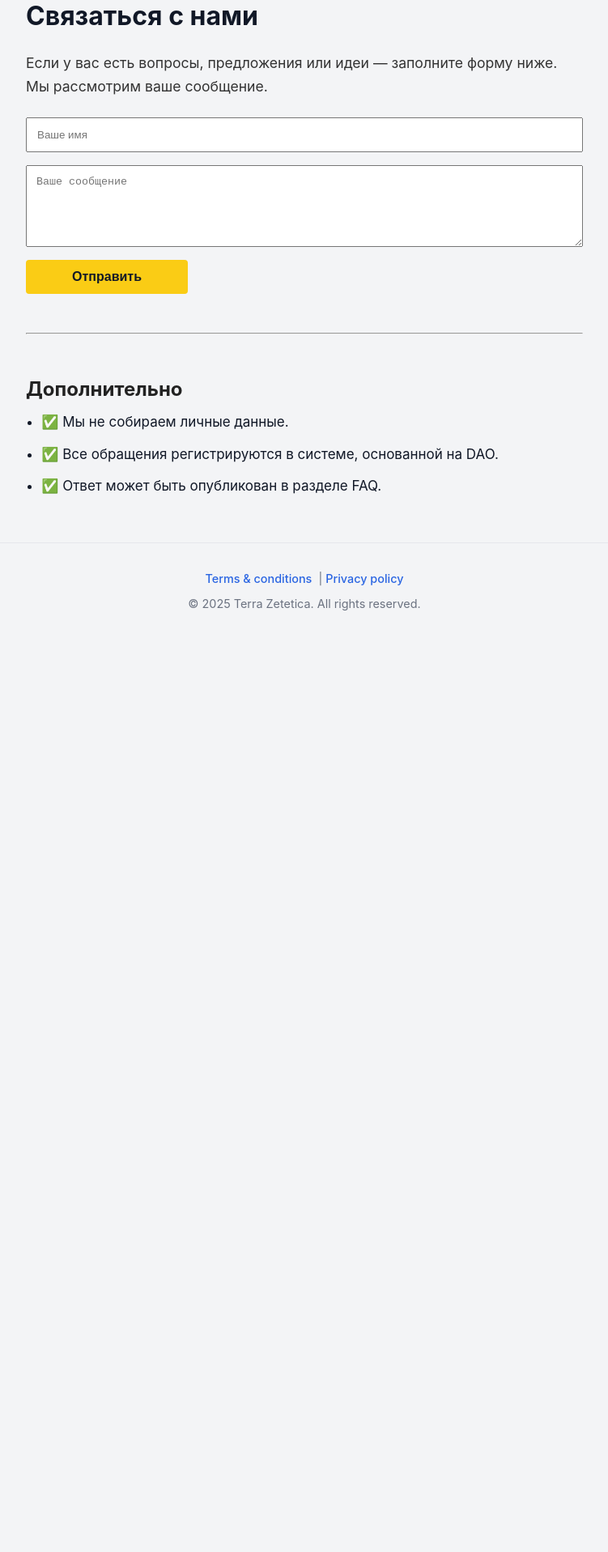
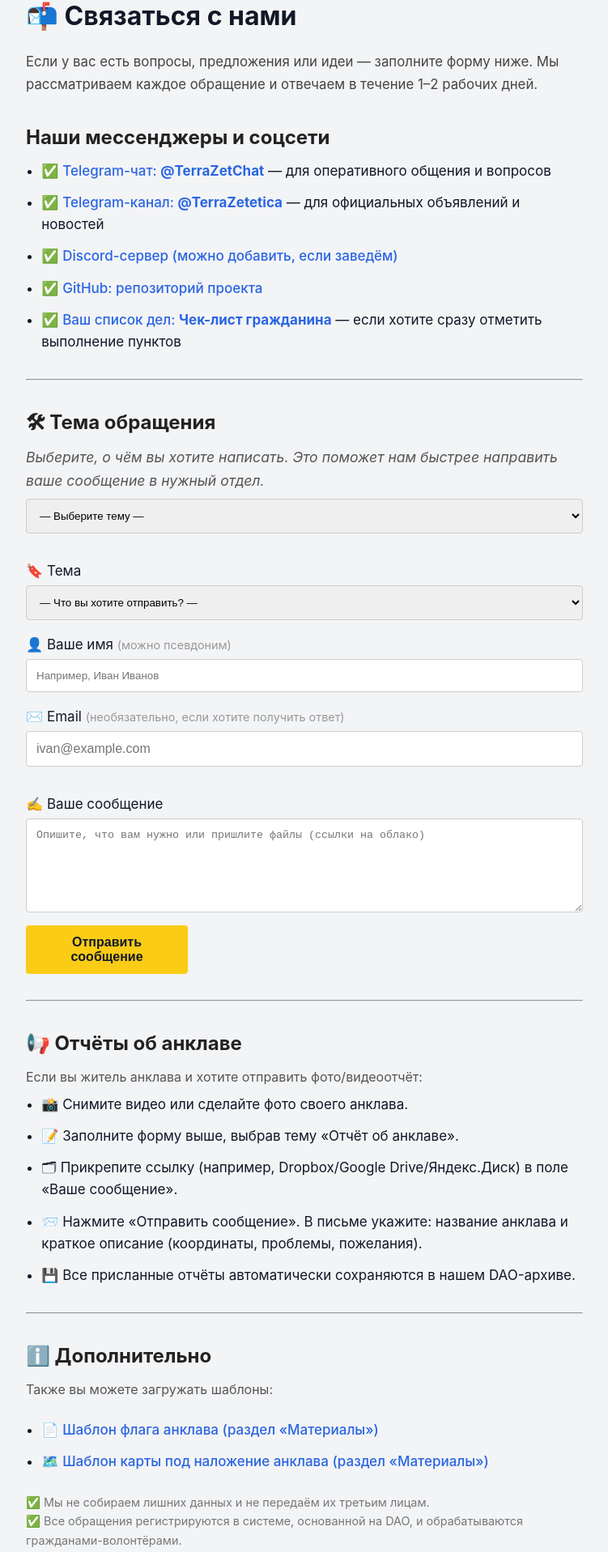
Before and after one commit to kardinalmarkov/terra-zetetica, a Next.js app: page /contact in a window 1280 px wide. Shown: the part 102-2019 px from the top of the page at 81% size, without its empty margins (264-1015 px from the left). Before the commit the page ends 891 px from the top, so only its background shows below. Built offline with nearby package versions, Linux system fonts and the light colour scheme.

Commit message:
Update contact.js

```diff
--- a/pages/contact.js
+++ b/pages/contact.js
@@ -1,6 +1,18 @@
-import Head from 'next/head';
+import Head from 'next/head'
+import { useState } from 'react'
 
 export default function Contact() {
+  const [topic, setTopic] = useState('')
+  const [name, setName] = useState('')
+  const [email, setEmail] = useState('')
+  const [message, setMessage] = useState('')
+
+  const handleSubmit = (e) => {
+    // Здесь можно добавить валидацию полей перед отправкой
+    // или логику отправки в DAO, если понадобится.
+    // Пока форма отправляется на Formspree.
+  }
+
   return (
     <>
       <Head>
@@ -8,43 +20,168 @@ export default function Contact() {
       </Head>
 
       <main className="wrapper" style={{ maxWidth: '720px', margin: '0 auto', padding: '2rem 1rem' }}>
-        <h1>Связаться с нами</h1>
+        <h1>📬 Связаться с нами</h1>
+        <p style={{ marginBottom: '1rem', color: '#444', fontSize: '1.05rem' }}>
+          Если у вас есть вопросы, предложения или идеи — заполните форму ниже.
+          Мы рассматриваем каждое обращение и отвечаем в течение 1–2 рабочих дней.
+        </p>
 
-        <p>Если у вас есть вопросы, предложения или идеи — заполните форму ниже. Мы рассмотрим ваше сообщение.</p>
+        {/* Блок с основными каналами связи */}
+        <section style={{ marginBottom: '2rem' }}>
+          <h2>Наши мессенджеры и соцсети</h2>
+          <ul style={{ paddingLeft: '1.2rem', lineHeight: '1.6' }}>
+            <li>✅ <a href="https://t.me/TerraZetChat" target="_blank" rel="noopener noreferrer">
+              Telegram-чат: <strong>@TerraZetChat</strong>
+            </a> — для оперативного общения и вопросов</li>
+            <li>✅ <a href="https://t.me/TerraZetetica" target="_blank" rel="noopener noreferrer">
+              Telegram-канал: <strong>@TerraZetetica</strong>
+            </a> — для официальных объявлений и новостей</li>
+            <li>✅ <a href="https://discord.gg/ваша_ссылка" target="_blank" rel="noopener noreferrer">
+              Discord-сервер (можно добавить, если заведём)
+            </a></li>
+            <li>✅ <a href="https://github.com/terra-zetetica" target="_blank" rel="noopener noreferrer">
+              GitHub: репозиторий проекта
+            </a></li>
+            <li>✅ <a href="/checklist" target="_blank" rel="noopener noreferrer">
+              Ваш список дел: <strong>Чек-лист гражданина</strong>
+            </a> — если хотите сразу отметить выполнение пунктов
+            </li>
+          </ul>
+        </section>
 
+        <hr style={{ margin: '2rem 0', borderColor: '#e5e7eb' }} />
+
+        <section style={{ marginBottom: '2rem' }}>
+          <h2>🛠 Тема обращения</h2>
+          <p style={{ marginBottom: '0.5rem', fontStyle: 'italic', color: '#555' }}>
+            Выберите, о чём вы хотите написать. Это поможет нам быстрее направить ваше сообщение в нужный отдел.
+          </p>
+          <select
+            value={topic}
+            onChange={(e) => setTopic(e.target.value)}
+            required
+            style={{ padding: '0.75rem', border: '1px solid #ccc', borderRadius: '4px', width: '100%' }}
+          >
+            <option value="" disabled>— Выберите тему —</option>
+            <option value="Общий вопрос">❓ Общий вопрос</option>
+            <option value="Предложение по анклаву">🏘 Предложение по анклаву</option>
+            <option value="Техническая проблема">⚙️ Техническая проблема</option>
+            <option value="Отчёт об анклаве">📸 Отчёт об анклаве</option>
+            <option value="Другое">✉️ Другое</option>
+          </select>
+        </section>
+
+        {/* Форма обратной связи */}
         <form
           action="https://formspree.io/f/mbloweze"
           method="POST"
-          style={{ display: 'flex', flexDirection: 'column', gap: '1rem', marginTop: '1.5rem' }}
+          onSubmit={handleSubmit}
+          style={{ display: 'flex', flexDirection: 'column', gap: '1rem', marginBottom: '2rem' }}
         >
+          {/* Скрытое поле topic, его тоже отправить на сервер */}
+          <input type="hidden" name="topic" value={topic} />
+
+          <label style={{ display: 'flex', flexDirection: 'column' }}>
+            <span style={{ marginBottom: '0.25rem' }}>🔖 Тема</span>
+            <select
+              name="topic"
+              value={topic}
+              onChange={(e) => setTopic(e.target.value)}
+              required
+              style={{ padding: '0.75rem', border: '1px solid #ccc', borderRadius: '4px' }}
+            >
+              <option value="" disabled>— Что вы хотите отправить? —</option>
+              <option value="Общий вопрос">❓ Общий вопрос</option>
+              <option value="Предложение по анклаву">🏘 Предложение по анклаву</option>
+              <option value="Техническая проблема">⚙️ Техническая проблема</option>
+              <option value="Отчёт об анклаве">📸 Отчёт об анклаве</option>
+              <option value="Другое">✉️ Другое</option>
+            </select>
+          </label>
+
+          <label style={{ display: 'flex', flexDirection: 'column' }}>
+            <span style={{ marginBottom: '0.25rem' }}>👤 Ваше имя <span style={{ color: '#999', fontSize: '0.9rem' }}>(можно псевдоним)</span></span>
             <input
               type="text"
               name="name"
-            placeholder="Ваше имя"
+              placeholder="Например, Иван Иванов"
+              value={name}
+              onChange={(e) => setName(e.target.value)}
               required
-            style={{ padding: '0.75rem' }}
+              style={{ padding: '0.75rem', border: '1px solid #ccc', borderRadius: '4px' }}
             />
+          </label>
+
+          <label style={{ display: 'flex', flexDirection: 'column' }}>
+            <span style={{ marginBottom: '0.25rem' }}>✉️ Email <span style={{ color: '#999', fontSize: '0.9rem' }}>(необязательно, если хотите получить ответ)</span></span>
+            <input
+              type="email"
+              name="email"
+              placeholder="ivan@example.com"
+              value={email}
+              onChange={(e) => setEmail(e.target.value)}
+              style={{ padding: '0.75rem', border: '1px solid #ccc', borderRadius: '4px' }}
+            />
+          </label>
+
+          <label style={{ display: 'flex', flexDirection: 'column' }}>
+            <span style={{ marginBottom: '0.25rem' }}>✍️ Ваше сообщение</span>
             <textarea
               name="message"
-            placeholder="Ваше сообщение"
-            rows={5}
+              placeholder="Опишите, что вам нужно или пришлите файлы (ссылки на облако)"
+              rows={6}
+              value={message}
+              onChange={(e) => setMessage(e.target.value)}
               required
-            style={{ padding: '0.75rem' }}
+              style={{ padding: '0.75rem', border: '1px solid #ccc', borderRadius: '4px' }}
             />
-          <button type="submit" className="btn primary" style={{ maxWidth: '200px' }}>
-            Отправить
+          </label>
+
+          <button type="submit" className="btn primary" style={{ maxWidth: '200px', alignSelf: 'flex-start' }}>
+            Отправить сообщение
           </button>
         </form>
 
-        <hr style={{ margin: '3rem 0' }} />
+        <hr style={{ margin: '2rem 0', borderColor: '#e5e7eb' }} />
 
-        <h2>Дополнительно</h2>
+        {/* Инструкции по отправке отчётов об анклаве */}
+        <section>
+          <h2>📢 Отчёты об анклаве</h2>
+          <p style={{ color: '#555', fontSize: '1rem', marginBottom: '0.5rem' }}>
+            Если вы житель анклава и хотите отправить фото/видеоотчёт:
+          </p>
           <ul style={{ paddingLeft: '1.2rem', lineHeight: '1.6' }}>
-          <li>✅ Мы не собираем личные данные.</li>
-          <li>✅ Все обращения регистрируются в системе, основанной на DAO.</li>
-          <li>✅ Ответ может быть опубликован в разделе FAQ.</li>
+            <li>📸 Снимите видео или сделайте фото своего анклава.</li>
+            <li>📝 Заполните форму выше, выбрав тему «Отчёт об анклаве».</li>
+            <li>🗂 Прикрепите ссылку (например, Dropbox/Google Drive/Яндекс.Диск) в поле «Ваше сообщение».</li>
+            <li>📨 Нажмите «Отправить сообщение». В письме укажите: название анклава и краткое описание (координаты, проблемы, пожелания).</li>
+            <li>💾 Все присланные отчёты автоматически сохраняются в нашем DAO-архиве.</li>
           </ul>
+        </section>
+
+        <hr style={{ margin: '2rem 0', borderColor: '#e5e7eb' }} />
+
+        {/* Дополнительная информация */}
+        <section>
+          <h2>ℹ️ Дополнительно</h2>
+          <p style={{ color: '#555', fontSize: '1rem' }}>
+            Также вы можете загружать шаблоны:
+          </p>
+          <ul style={{ paddingLeft: '1.2rem', lineHeight: '1.6' }}>
+            <li>📄 <a href="/materials#flag-template" target="_blank" rel="noopener noreferrer" title="Скачать шаблон флага">
+              Шаблон флага анклава (раздел «Материалы»)
+            </a></li>
+            <li>🗺️ <a href="/materials#map-template" target="_blank" rel="noopener noreferrer" title="Скачать шаблон картографии">
+              Шаблон карты под наложение анклава (раздел «Материалы»)
+            </a></li>
+          </ul>
+          <p style={{ marginTop: '1rem', color: '#777', fontSize: '0.90rem' }}>
+            ✅ Мы не собираем лишних данных и не передаём их третьим лицам.<br />
+            ✅ Все обращения регистрируются в системе, основанной на DAO, и обрабатываются гражданами-волонтёрами.<br />
+            ✅ Ответ по вашему запросу может быть опубликован в разделе FAQ.
+          </p>
+        </section>
       </main>
     </>
-  );
+  )
 }
```
Lines whose indentation alone changed are shown as unchanged.
